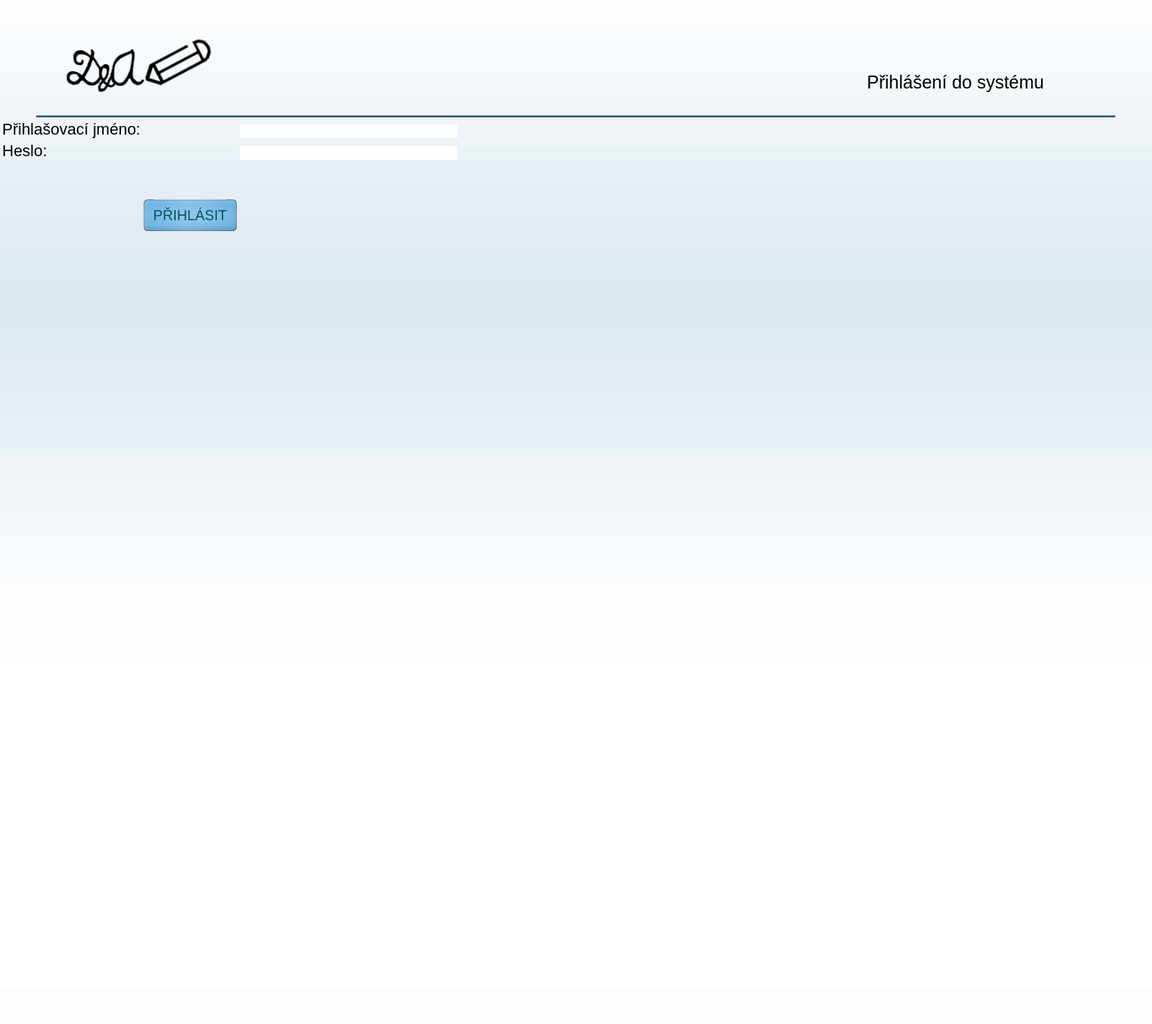
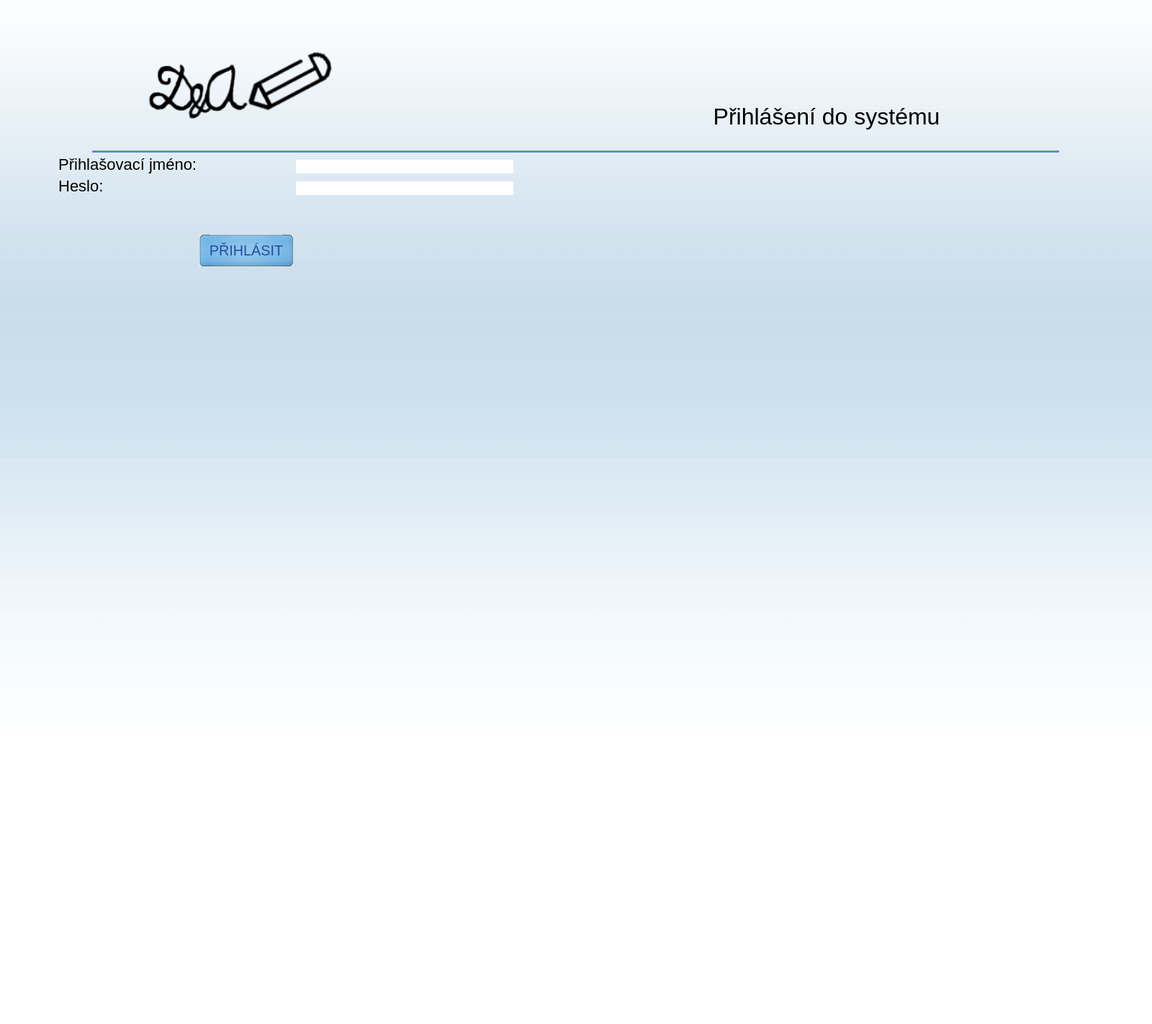
Before and after one commit to dusekdan/2015-IIS-Project, a PHP site: page /Admin/index.php in a window 1600 px wide. Shown: the whole page at 72% size. Before the commit the page ends 676 px from the top, so only its background shows below. Run offline with PHP 8.4, Linux system fonts and the light colour scheme.

Commit message:
Central allign of the whole page + changing form style

```diff
--- a/Admin/Admin.php
+++ b/Admin/Admin.php
@@ -92,7 +92,7 @@ $globalUSERNAME = $userData["emp_username"];
             <a href="./Admin.php"><img src="../Resources/Images/logo.png" alt="LOGO" class="logo" height="120px"></a>
             <div class="userdata">
                <!-- Here goes information about user that is currently logged on -->
-               <?php echo "Přihlášený uživatel: " . $userData["emp_fullname"] . "($userData[emp_email])<br> <a class='a_sign_out' href='LogOff.php'>ODHLÁSIT</a>"; ?>
+               <?php echo "Přihlášený uživatel: <span class=\"username\">" . $userData["emp_fullname"] . "</span> ($userData[emp_email])<br> <a class='a_sign_out' href='LogOff.php'>ODHLÁSIT</a>"; ?>
             </div>
             <hr class="headerLine">
         </header>
--- a/Admin/Pages/Add/Add.php
+++ b/Admin/Pages/Add/Add.php
@@ -1,7 +1,7 @@
 <!-- MODULE DESIGN & CODE GOES HERE -->
 <div class="navigation"><a href="<?php echo $linkBase; ?>&amp;type=category">Přidat (pod)kategorie</a> |
 <a href="<?php echo $linkBase; ?>&amp;type=product">Přidat produkt</a> | <a href="<?php echo $linkBase; ?>&amp;type=supplier">Přidat dodavatele</a>
-</div><hr>
+</div>
 
 <?php
 
@@ -109,7 +109,3 @@ if(isset($_GET["type"]) && $_GET["type"] == "product")
 }
 
 // TODO: Remove this.
-// Display information about module, debugging only
-echo $MH->_getModuleDescription();
-
-?>
--- a/Admin/Pages/Orders/Orders.php
+++ b/Admin/Pages/Orders/Orders.php
@@ -1,7 +1,7 @@
 <!-- MODULE DESIGN & CODE GOES HERE -->
 <div class="navigation"><a href="<?php echo $linkBase; ?>&amp;type=resupply">Doplnit zásoby produktu</a> |
 <a href="<?php echo $linkBase; ?>&amp;type=process">Nevyřízené objednávky</a> | <a href="<?php echo $linkBase; ?>&amp;type=orderhistory">Historie objednávek</a>
-</div></div><hr>
+</div>
 <?php
 if(isset($_GET["type"]) && $_GET["type"] == "process")
 {
--- a/Admin/Pages/RoleManagement/RoleManagement.php
+++ b/Admin/Pages/RoleManagement/RoleManagement.php
@@ -2,7 +2,7 @@
 <div class="navigation"><a href="<?php echo $linkBase; ?>&type=list">Všichni zaměstnanci</a> |
 <a href="<?php echo $linkBase;?>&type=add">Přidat zaměstnance</a> |
 <a href="<?php echo $linkBase;?>&amp;type=customers">Databáze zákazníků</a>
-</div><hr>
+</div>
 <?php
 
 if(isset($_GET["type"]))
--- a/Admin/Pages/Show/Show.php
+++ b/Admin/Pages/Show/Show.php
@@ -1,7 +1,7 @@
 <!-- MODULE DESIGN & CODE GOES HERE -->
 <div class="navigation"><a href="<?php echo $linkBase; ?>&amp;type=category">Kategorie</a> |
 <a href="<?php echo $linkBase; ?>&amp;type=product">Produkty</a> | <a href="<?php echo $linkBase; ?>&amp;type=supplier">Dodavatelé</a>
-</div><hr>
+</div>
 <?php
 
 if(isset($_GET["edittype"], $_GET["edit"]) && is_numeric($_GET["edit"]))
--- a/Resources/CSS/BackendStyles.css
+++ b/Resources/CSS/BackendStyles.css
@@ -4,14 +4,15 @@
 }
 
 .page{
-    width: 1600px;
-    margin: 0 auto;
+
+    margin: auto;
 
 }
 
 body, html {
+    width: 95%;
     font-family: 'MS Sans Serif', Arial, Verdana, sans-serif;
-    margin: 0 auto;
+    margin: auto;
     padding: 0;
     background-image: url("../Images/background.png");
     background-repeat: repeat-x;
@@ -19,30 +20,37 @@ body, html {
 }
 
 .headerLine {
-    background-color: #225477;
+    background-color: #438ce5;
     margin: 0 50px;
     height: 2px;
     clear: both;
 }
 
 header img.logo {
-    margin: 20px 70px;
+    margin: 2% 7%;
+    width: 20%;
+    height: 20%;
     float: left;
 }
 
 header .headline {
     float: right;
-    font-size: 25px;
-    margin-top: 100px;
-    margin-right: 150px;
+    font-size: 200%;
+    margin-top: 10%;
+    margin-right: 15%;
 }
 
 header .userdata {
     text-align: right;
     float: right;
-    font-size: 18px;
-    margin-top: 50px;
-    margin-right: 50px;
+    font-size: 120%;
+    margin-top: 5%;
+    margin-right: 5%;
+}
+
+header .userdata .a_sign_out, header .userdata .username
+{
+    font-weight: bold;
 }
 
 .signInForm {
@@ -139,13 +130,23 @@ a.selected {
 .form {
     clear: both;
     float: left;
-    background-color: #A6B1B3 ;
+    background-color: rgba(95, 156, 225, 0.24);
     display: block;
     margin: 0 25%;
     padding: 3%;
     width: 44%;
     -webkit-column-count: 1;
     column-count: 1;
+}
+
+.form table
+{
+    border-spacing:1em;
+}
+
+.form table tr, .form table td
+{
+    height: 2em;
 }
 
 .form_content {
@@ -174,7 +175,7 @@ form .text {
 input.button {
     height: 44px;
     width: 130px;
-    color: #015359;
+    color: #214ea5;
     background-image: url("../Images/button.png");
     font-size: 90%;
     font-weight: normal;
```
Also changed, not shown: other parts of Resources/CSS/BackendStyles.css (+19 -32 lines), Resources/Images/background.png.
